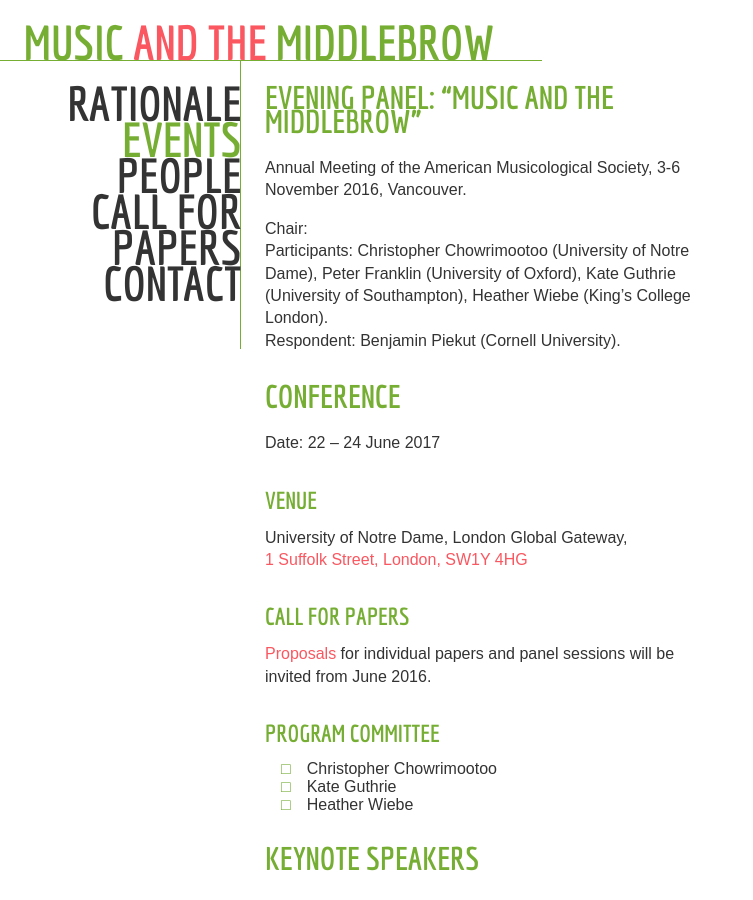
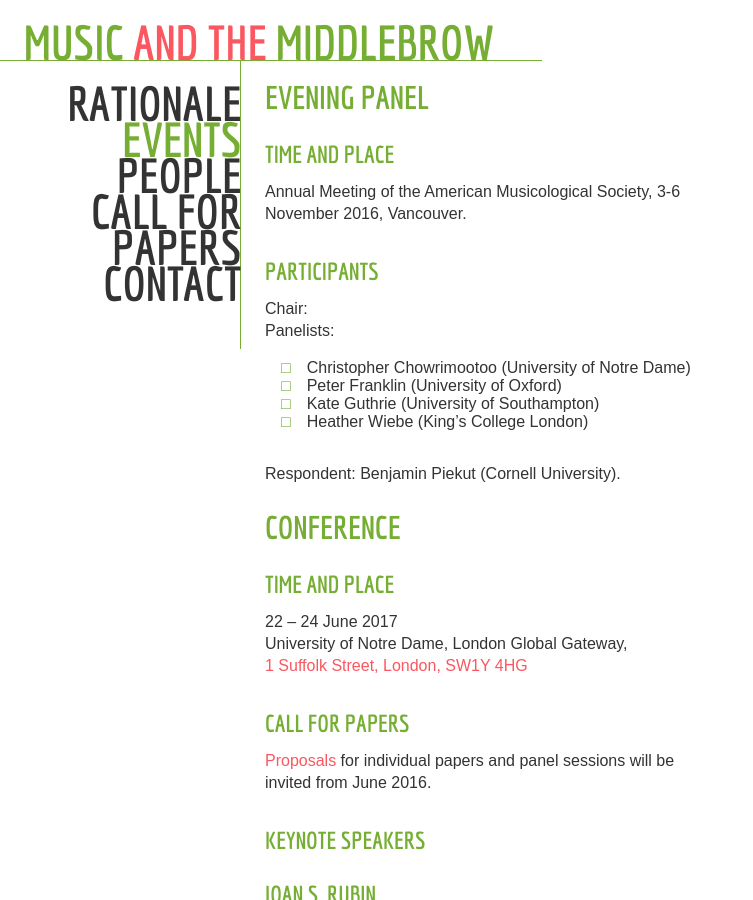
Before and after one commit to musicandthemiddlebrow/musicandthemiddlebrow.github.io, a Jekyll site: the page built from events.html, in a window 1280 px wide and 900 px high. Shown: the whole window, without its empty margins (0-753 px from the left). Built offline with Jekyll 4.4.1, drawn with Linux system fonts in a browser that asks for light colours; some of the changed text lies outside the part shown.

Commit message:
Edit text

```diff
--- a/events.html
+++ b/events.html
@@ -4,32 +4,33 @@
 order: 2
 permalink: /events/
 ---
-<h2>Evening Panel: “Music and the Middlebrow”</h2>
+<h2>Evening Panel</h2>
+<h3>Time and Place</h3>
 <p>Annual Meeting of the American Musicological Society, 3-6 November 2016, Vancouver.</p>
 
+<h3>Participants</h3>
 <p>Chair:
-  <br>Participants: Christopher Chowrimootoo (University of Notre Dame), Peter Franklin
-  (University of Oxford), Kate Guthrie (University of Southampton), Heather Wiebe (King’s College London).
-  <br>Respondent: Benjamin Piekut (Cornell University).</p>
+  <br>Panelists:
+  <ul>
+  <li>Christopher Chowrimootoo (University of Notre Dame)</li>
+  <li>Peter Franklin (University of Oxford)</li>
+  <li>Kate Guthrie (University of Southampton)</li>
+  <li>Heather Wiebe (King’s College London)</li>
+  </ul>
+  <br>Respondent: Benjamin Piekut (Cornell University).
+</p>
 
 <h2>Conference</h2>
-<p>Date: 22 – 24 June 2017</p>
-
-<h3>Venue</h3>
-<p>University of Notre Dame, London Global Gateway,
+<h3>Time and Place</h3>
+<p>22 – 24 June 2017
+<br>University of Notre Dame, London Global Gateway,
 <br><a href="https://www.google.com/maps?ll=51.508288,-0.130358&z=14&t=m&hl=en-US&gl=GB&mapclient=embed&cid=15410210937300043270">1 Suffolk Street, London, SW1Y 4HG</a>
+</p>
 
 <h3>Call for Papers</h3>
 <p><a href="{{ '/cfp' | prepend: site.baseurl }}">Proposals</a> for individual papers and panel sessions will be invited from June 2016.</p>
 
-<h3>Program Committee</h3>
-<ul>
-<li>Christopher Chowrimootoo</li>
-<li>Kate Guthrie</li>
-<li>Heather Wiebe</li>
-</ul>
-
-<h2>Keynote Speakers</h2>
+<h3>Keynote Speakers</h3>
 <h3><a name="rubin"></a>Joan S. Rubin</h3>
   <p><a href="http://www.rochester.edu/college/his/faculty/rubin_joan/index.html">Joan Rubin</a>,
     the Dexter Perkins Professor in History at the University of Rochester, received an AB
@@ -61,6 +62,13 @@
 <p>The conference will include a panel on nineteenth-century precusors to the middlebrow, sponsored by
   the European Research Council-funded project <a href="http://musicinlondon.org/">Music in London, 1800-1851</a>.</p>
 
+  <h3>Program Committee</h3>
+  <ul>
+  <li>Christopher Chowrimootoo</li>
+  <li>Kate Guthrie</li>
+  <li>Heather Wiebe</li>
+  </ul>
+
 <h3>Funders</h3>
   <p>This conference is made possible in part by support from the Henkels Lecture Fund, Institute for Scholarship in the Liberarl
     Arts, College of Arts and Letters, University of Notre Dame.</p>
```
